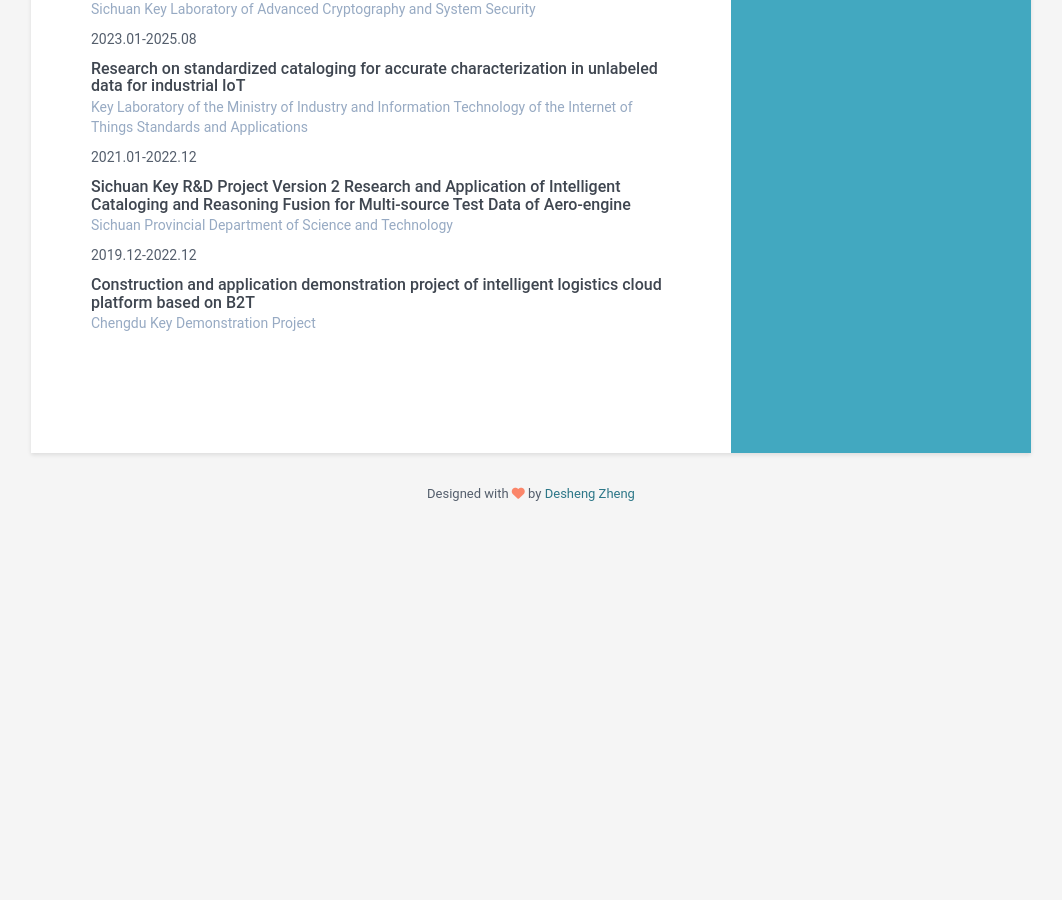
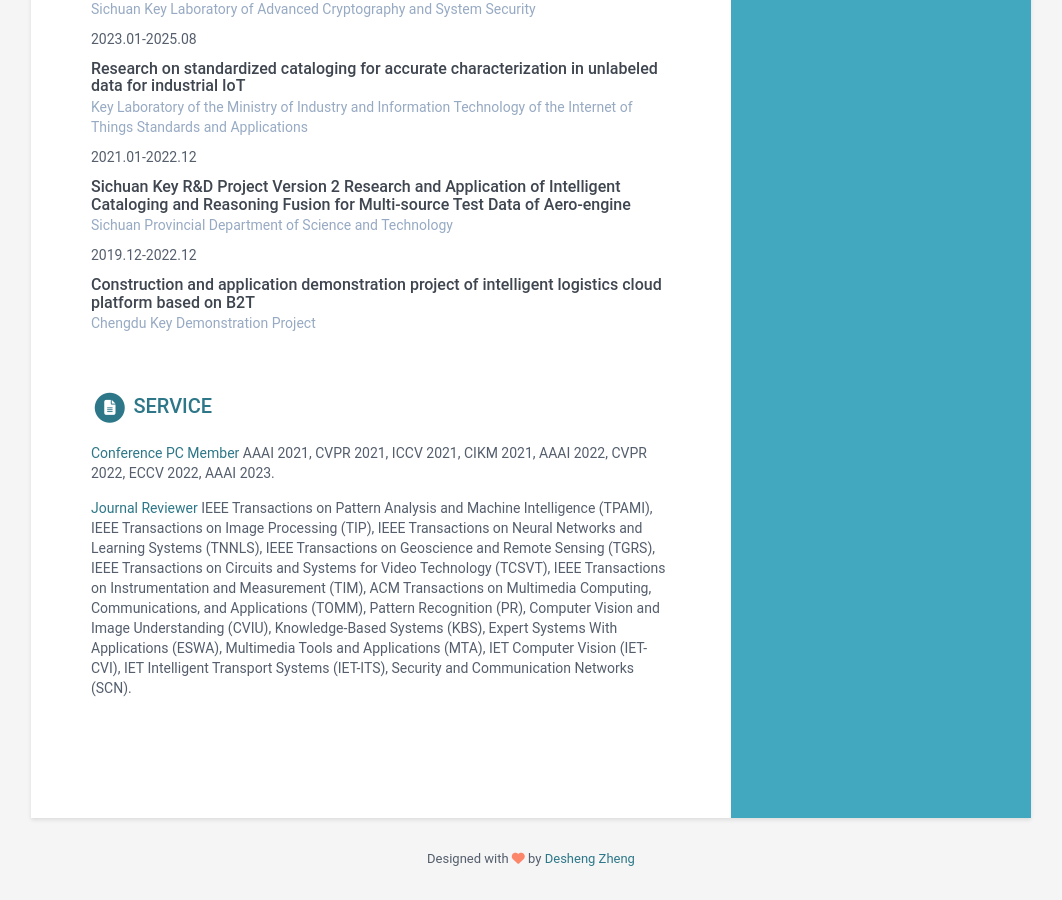
Before and after one commit to DeshengZheng/online-cv, a Jekyll site: the page built from index.html, in a window 1280 px wide and 900 px high, scrolled down 3040 px. Shown: the whole window, without its empty margins (109-1171 px from the left). Built offline with Jekyll 4.4.1, drawn with Linux system fonts in a browser that asks for light colours; before the commit the page ends 3575 px from its top, so only the background shows below that.

Commit message:
第一次提交

```diff
--- a/_config.yml
+++ b/_config.yml
@@ -1,7 +1,7 @@
 #Update all the sections by editing the data.yml file inside _data folder.
 
 # Site Settings
-title: My Resume
+title: DeshengZheng
 url: 'http://webjeda.com'
 
 #change it according to your repository name
--- a/_data/data.yml
+++ b/_data/data.yml
@@ -398,6 +398,20 @@ projectsnew:
       company: Chengdu Key Demonstration Project
 
 
+
+experiences1:
+    title: Service
+    assignments:
+
+      - title: Conference PC Member
+        link: "#"
+        tagline:  AAAI 2021, CVPR 2021, ICCV 2021, CIKM 2021, AAAI 2022, CVPR 2022, ECCV 2022, AAAI 2023.
+
+      - title: Journal Reviewer
+        link: "#"
+        tagline:  IEEE Transactions on Pattern Analysis and Machine Intelligence (TPAMI), IEEE Transactions on Image Processing (TIP), IEEE Transactions on Neural Networks and Learning Systems (TNNLS), IEEE Transactions on Geoscience and Remote Sensing (TGRS), IEEE Transactions on Circuits and Systems for Video Technology (TCSVT), IEEE Transactions on Instrumentation and Measurement (TIM), ACM Transactions on Multimedia Computing, Communications, and Applications (TOMM), Pattern Recognition (PR), Computer Vision and Image Understanding (CVIU), Knowledge-Based Systems (KBS), Expert Systems With Applications (ESWA), Multimedia Tools and Applications (MTA), IET Computer Vision (IET-CVI), IET Intelligent Transport Systems (IET-ITS), Security and Communication Networks (SCN).
+
+
 #  - title: "Genetic Programming III: Darwinian Invention &amp; Problem Solving"
 #    link: "#"
 #    authors: Koza, J.R., Andre, D., Bennett, F.H., Keane, M.A.
--- a/_includes/publications.html
+++ b/_includes/publications.html
@@ -30,6 +30,9 @@
 
 </section><!--//section-->
 {% endif %}
+
+
+
 
 {% assign projectsnew = site.data.data.projectsnew %}
 {% if projectsnew %}
@@ -75,3 +78,39 @@
 
 </section><!--//section-->
 {% endif %}
+
+
+
+
+
+
+{% assign experiences1 = site.data.data.experiences1 %}
+{% if experiences1 %}
+<section class="section projects-section">
+
+  <h2 class="section-title">
+    <span class="fa-stack fa-xs">
+      <i class="fas fa-circle fa-stack-2x"></i>
+      <i class="fas fa-file-alt fa-stack-1x fa-inverse"></i>
+    </span>
+    {{ experiences1.title }}
+  </h2>
+
+
+  {% for project in experiences1.assignments %}
+    <div class="item">
+      {% if project.link %}
+      <a href="{{ project.link }}" target="_blank">{{ project.title }}</a>
+      {% else %}
+      {{ project.title }}
+      {% endif %}
+
+      {% if project.tagline %}
+       <span class="project-tagline">{{ project.tagline }}</span>
+      {% endif %}
+
+    </div><!--//item-->
+  {% endfor %}
+
+</section><!--//section-->
+{% endif %}
```
Also changed, not shown: README.md (deleted), _includes/career-profile.html (line endings or trailing spaces).
